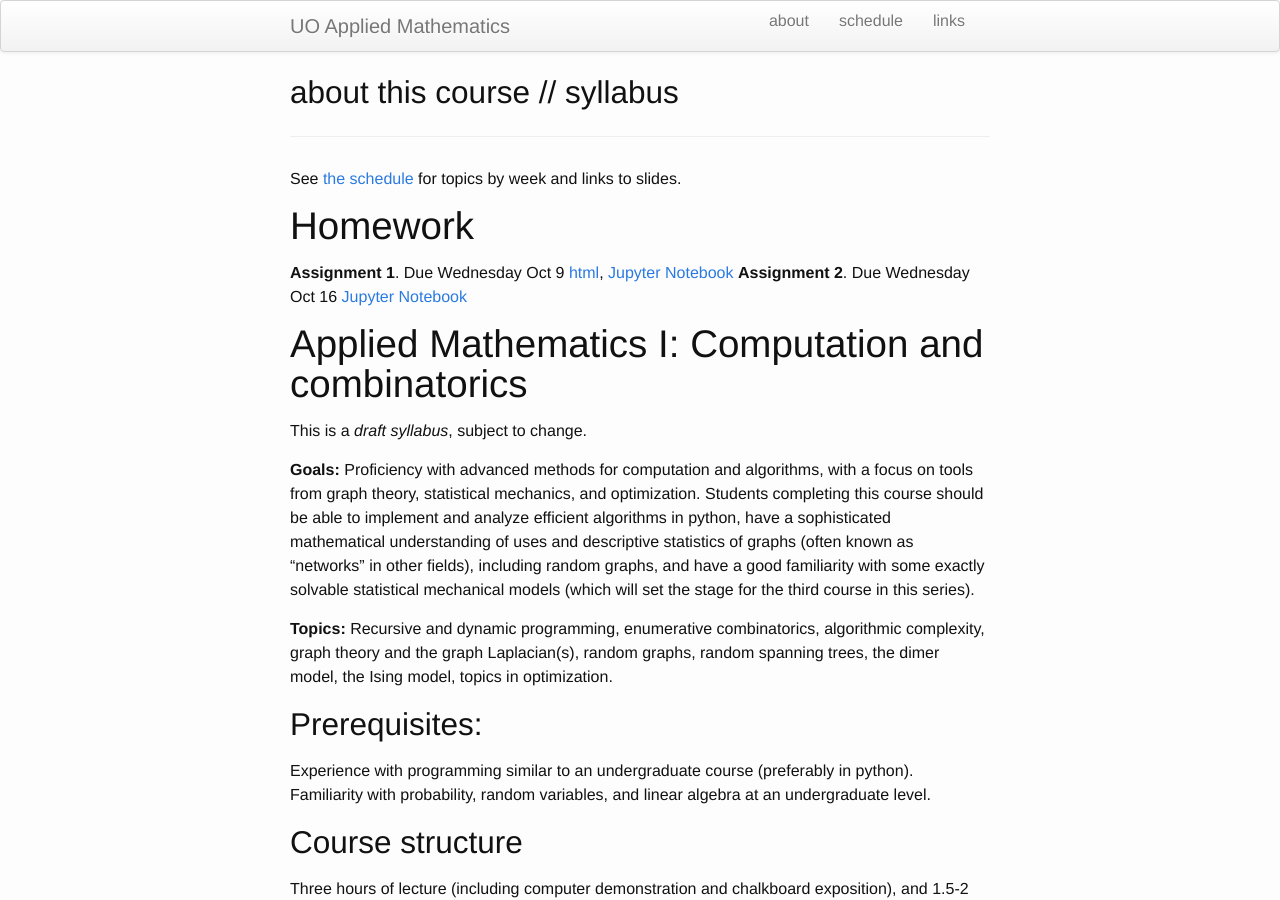
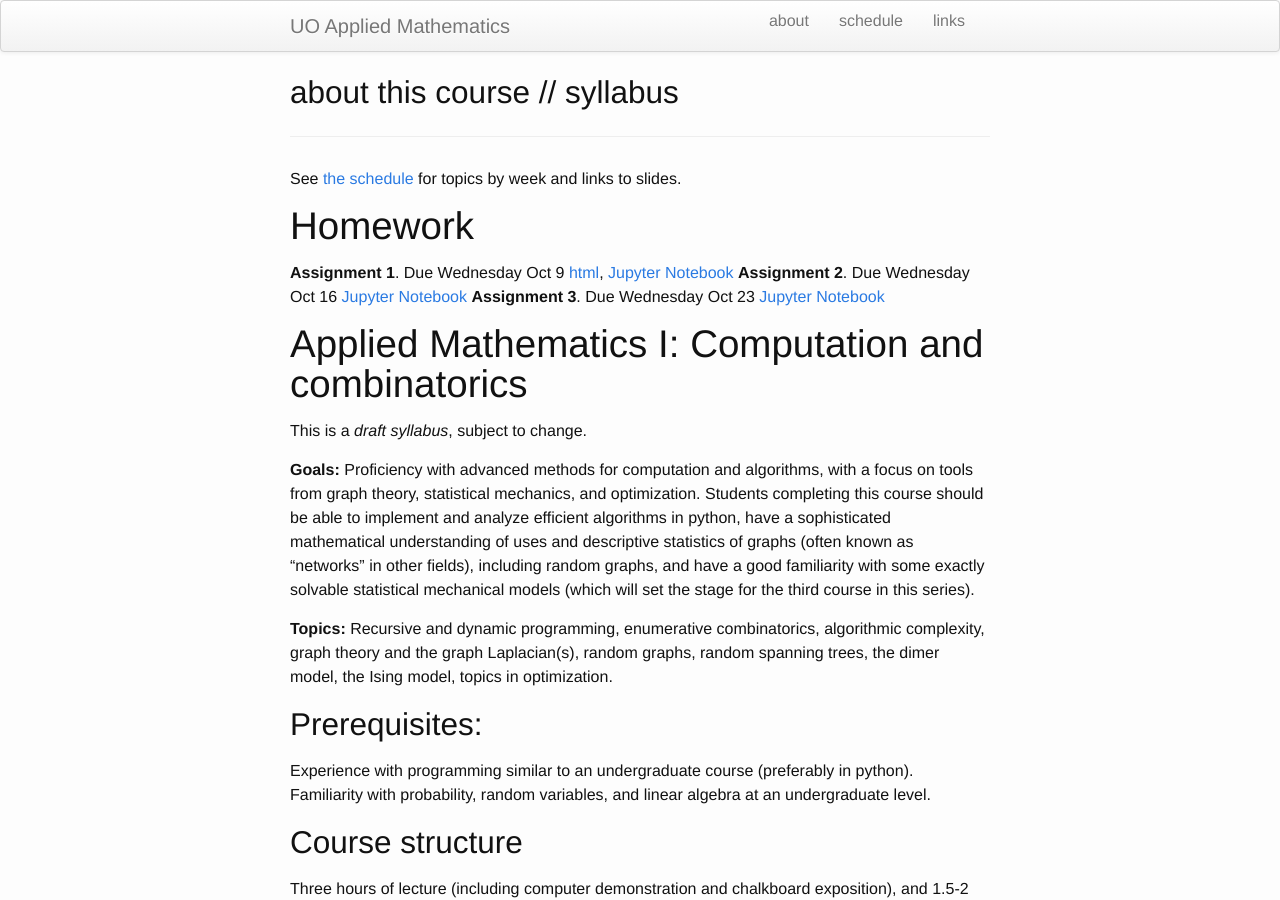
Before and after one commit to uo-applied-math/applied_math, a Jekyll site: the page built from pages/fall.md, in a window 1280 px wide and 900 px high. Built offline with Jekyll 4.4.1, drawn with Linux system fonts in a browser that asks for light colours.

Commit message:
homework 3

```diff
--- a/pages/fall.md
+++ b/pages/fall.md
@@ -9,6 +9,7 @@ See [the schedule](fall_schedule.html) for topics by week and links to slides.
 # Homework
 **Assignment 1**.  Due Wednesday Oct 9 [html](fall_assignments/hw1.html), [Jupyter Notebook](fall_assignments/hw1.ipynb)
 **Assignment 2**.  Due Wednesday Oct 16 [Jupyter Notebook](fall_assignments/hw2.ipynb)
+**Assignment 3**.  Due Wednesday Oct 23 [Jupyter Notebook](fall_assignments/hw3.ipynb)
 
 # Applied Mathematics I: Computation and combinatorics
 
```
Also changed, not shown: 1 other file.
